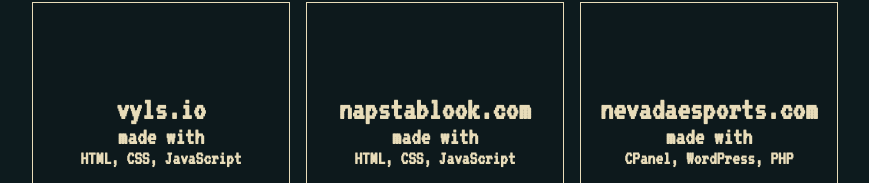
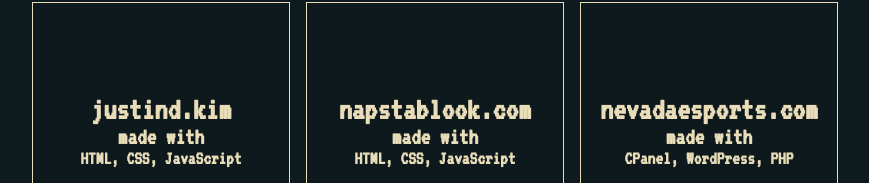
Before and after one commit to kimjustind/portfolio, a plain HTML site: page index.html in a window 1280 px wide. Shown: the part 546-729 px from the top of the page, without its empty margins (205-1074 px from the left). Drawn offline with Linux system fonts and the light colour scheme; a web font is replaced by a local one.

Commit message:
Update site name

```diff
--- a/index.html
+++ b/index.html
@@ -58,7 +58,7 @@
         <div id="projects" class="grid-item flex-container">
             <div class="portfolio-title"><h2>My Projects</h2></div>
             <div class="portfolio-item">
-                <h3>vyls.io</h3>
+                <h3>justind.kim</h3>
                 <h4>made with</h4>
                 <h5>HTML, CSS, JavaScript</h5>
             </div>
```
